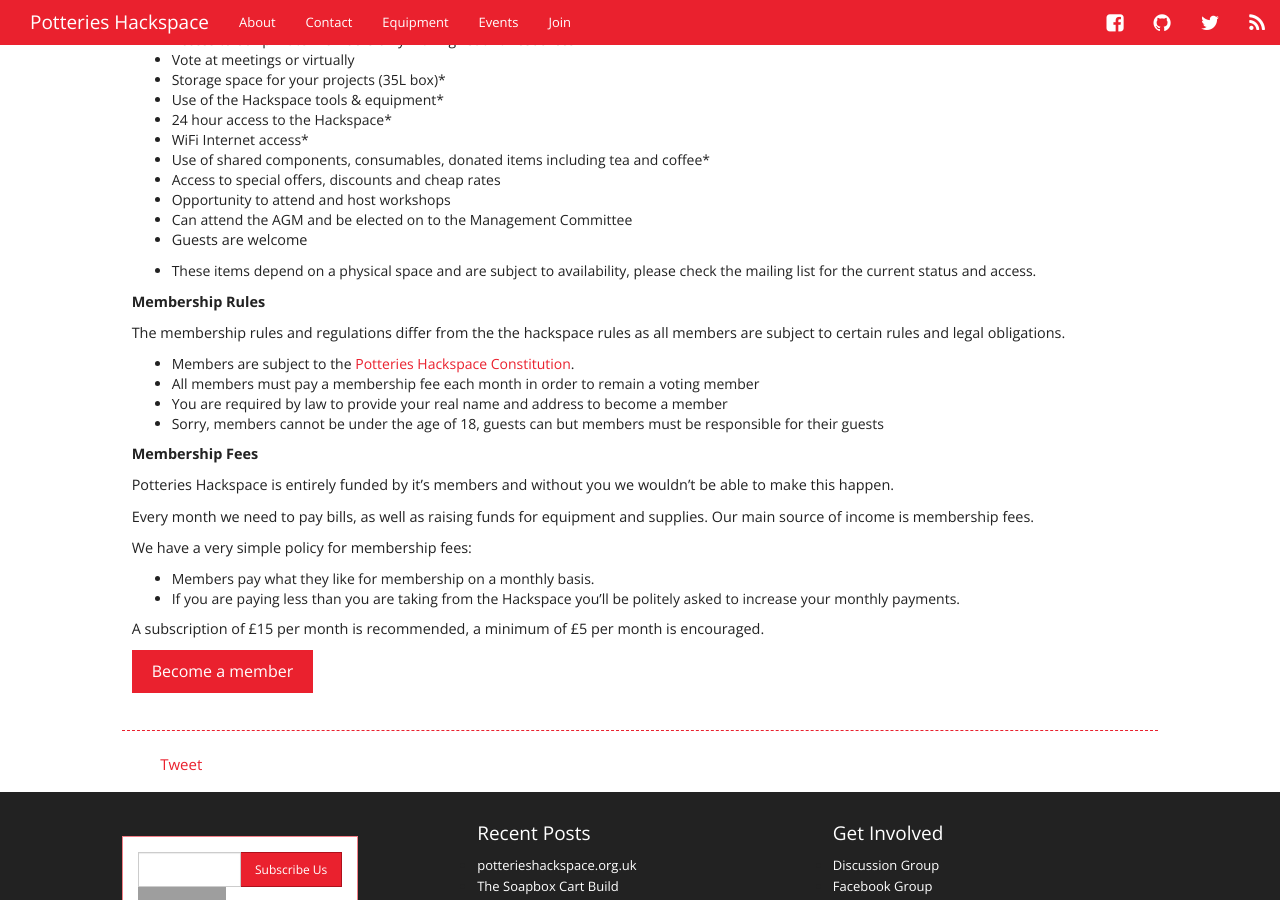
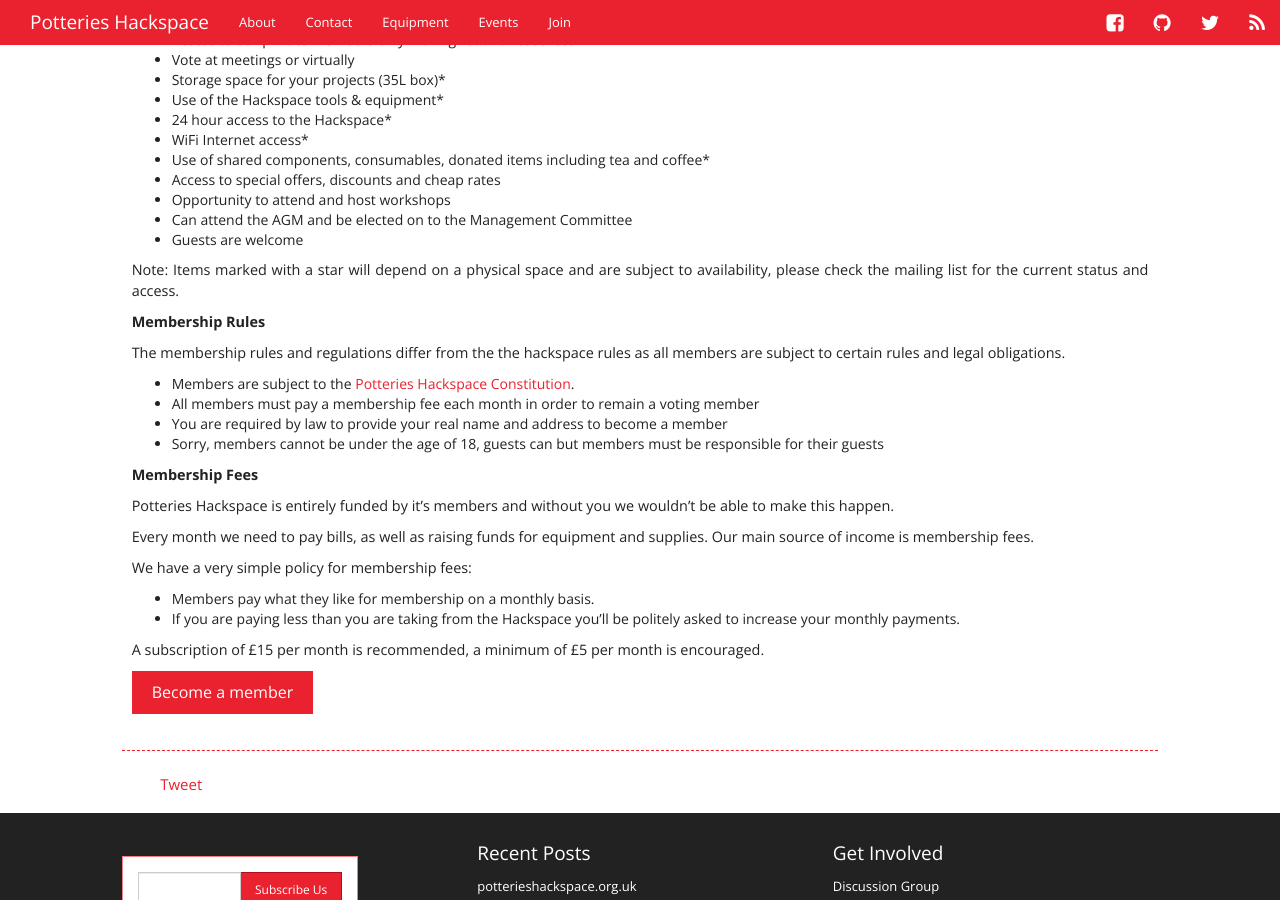
Before and after one commit to PotteriesHackspace/potterieshackspace.github.com, a Jekyll site: the page built from join.md, in a window 1280 px wide and 900 px high, scrolled down 544 px. Built offline with Jekyll 4.4.1, drawn with Linux system fonts in a browser that asks for light colours; nearby versions of some CDN libraries; comment, search, counter and statistics services are not loaded; grey boxes are pictures that could not be loaded.

Commit message:
Update join.md

```diff
--- a/join.md
+++ b/join.md
@@ -32,7 +32,7 @@
   * Can attend the AGM and be elected on to the Management Committee
   * Guests are welcome
 
-* These items depend on a physical space and are subject to availability, please check the mailing list for the current status and access.
+Note: Items marked with a star will depend on a physical space and are subject to availability, please check the mailing list for the current status and access.
 
 **Membership Rules**
 
```
